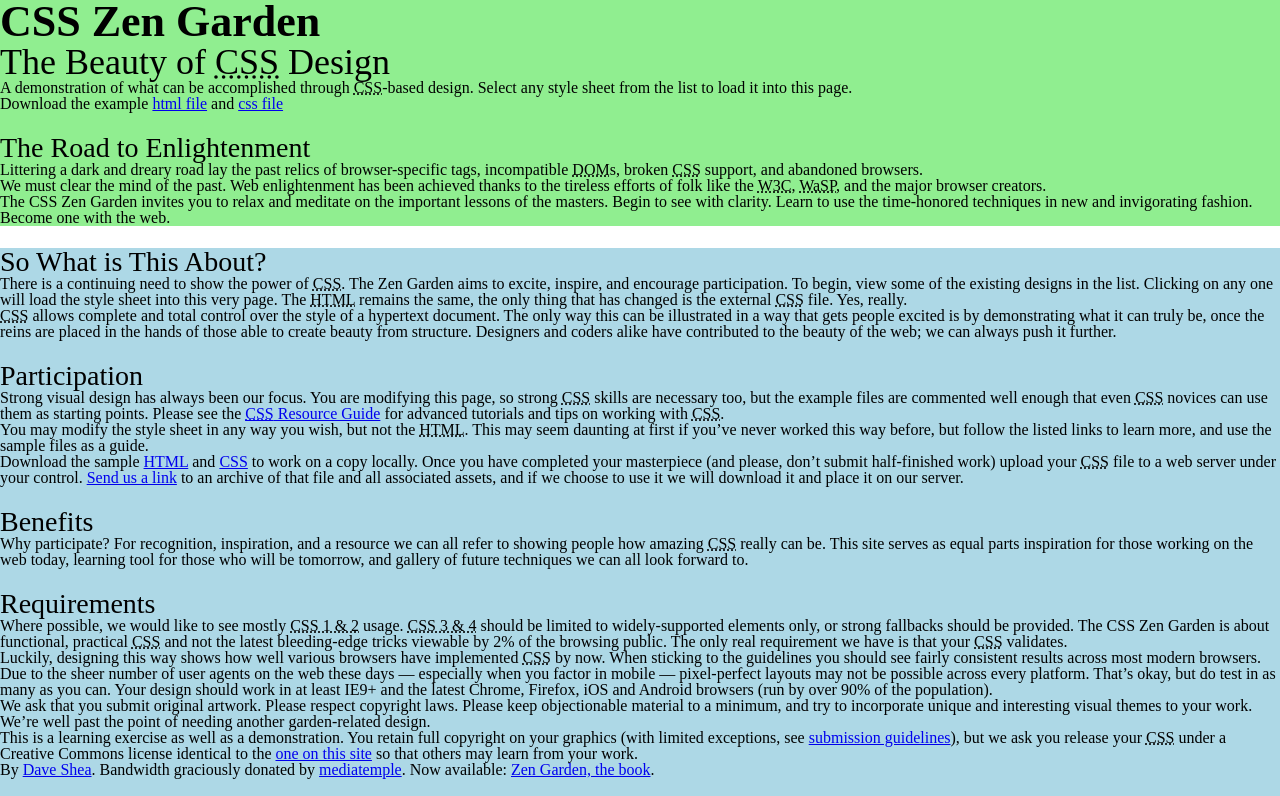
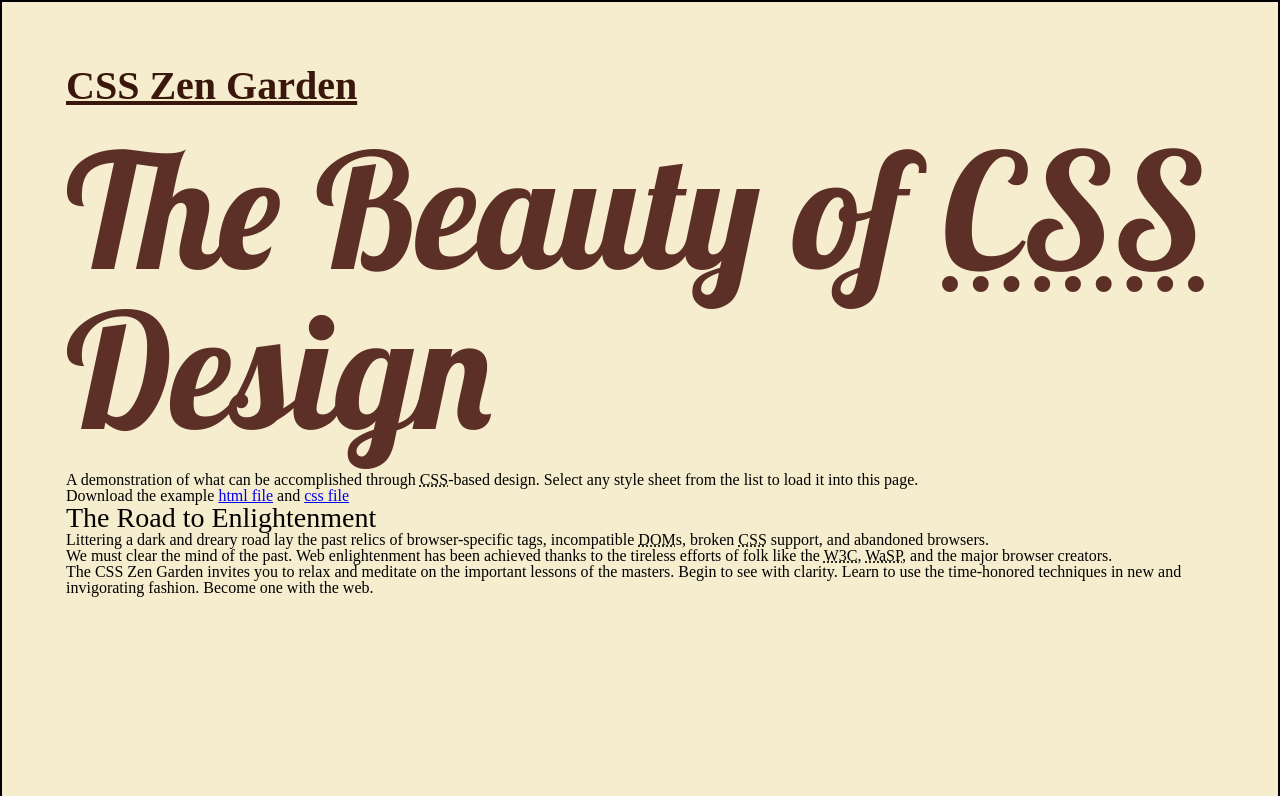
Before and after one commit to davide2894/breakfast, a website: page app/index.html in a window 1280 px wide. Shown: the top 796 px of the page. Drawn offline with Linux system fonts and the light colour scheme.

Commit message:
Add day 5 report

```diff
--- a/app/index.html
+++ b/app/index.html
@@ -11,7 +11,7 @@
 	<meta name="author" content="Dave Shea">
 	<meta name="description" content="A demonstration of what can be accomplished visually through CSS-based design.">
 	<meta name="robots" content="all">
-
+    <link href="https://fonts.googleapis.com/css?family=Lobster" rel="stylesheet">
 
 	<!--[if lt IE 9]>
 	<script src="script/html5shiv.js"></script>
--- a/app/style.css
+++ b/app/style.css
@@ -73,13 +73,9 @@
     --------------------
 */
 .page-wrapper {
-    max-width: 1366px;
-    margin: 0 auto; /*centers the page*/
+    max-width: 100vw;
+    margin: 0 auto;
 }
-div {
-    margin-bottom: 22px;
-}
-
 .intro {
     background: lightgreen;
 }
@@ -90,3 +86,39 @@
 .sidebar {
     background: yellow;
 }
+.intro,
+.main,
+.supporting,
+.sidebar {
+    max-width: 95vw;
+    height: 100vh;
+
+    /* centers sections*/
+    margin: 0 auto;
+    padding: 5%;
+    border: 2px solid black;
+    overflow-x: hidden;
+}
+
+/*
+    -----------------------
+    -----------------------
+            INTRO
+    -----------------------
+    -----------------------
+*/
+.intro {
+    background-color: #F6EDCE;
+}
+h1 {
+    color: #3A170D;
+    font-size: 2.5em;
+    text-decoration: underline;
+}
+h2 {
+    margin-top: 2%;
+    color: #5C2F27;
+    font-family: 'Lobster', cursive;
+    font-size: 10em;
+    margin-bottom: 2%;
+}
```
Also changed, not shown: day-4.md (+4 -0 lines), day-5.md (added, +47 -0 lines), forum-ideas.md (added, +1 -0 lines), app/images/coffee-bag.png (added), app/images/coffee-bean-for-a-coffee-break.png (added), app/images/coffee-bean-for-a-coffee-break.svg (added), app/images/coffee-cup.png (added), app/images/coffees.png (added), app/images/day5.png (added), app/images/donut.png.
